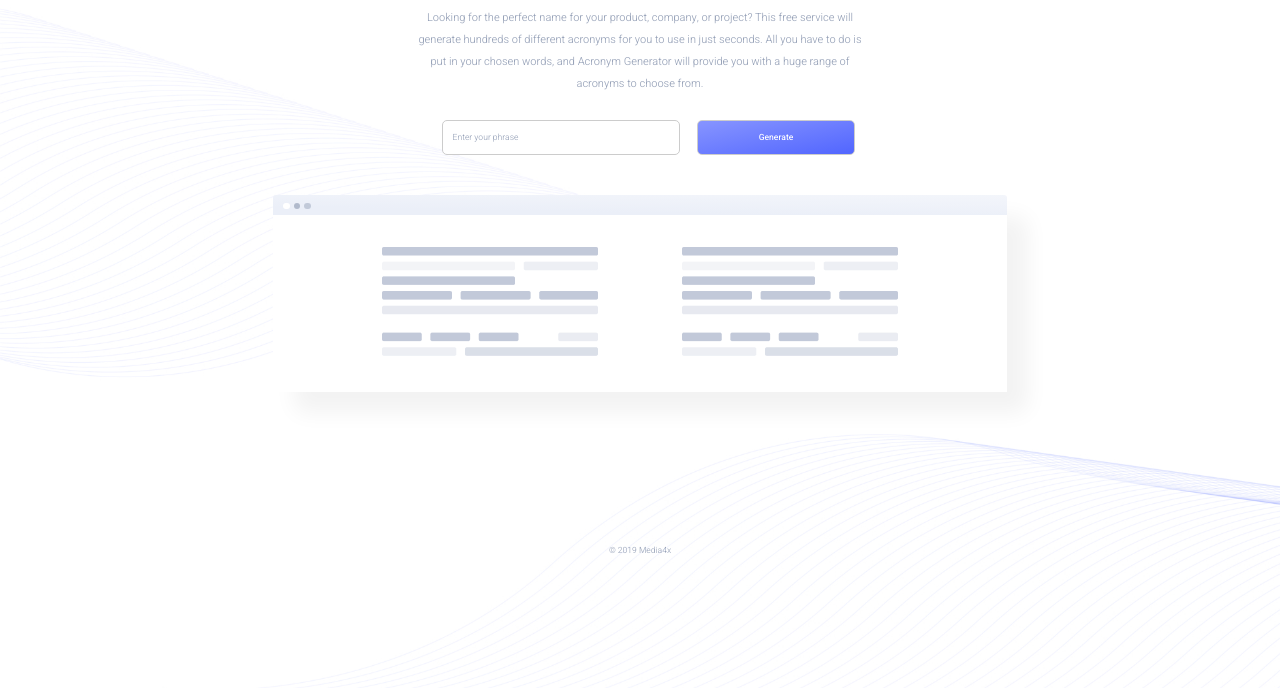
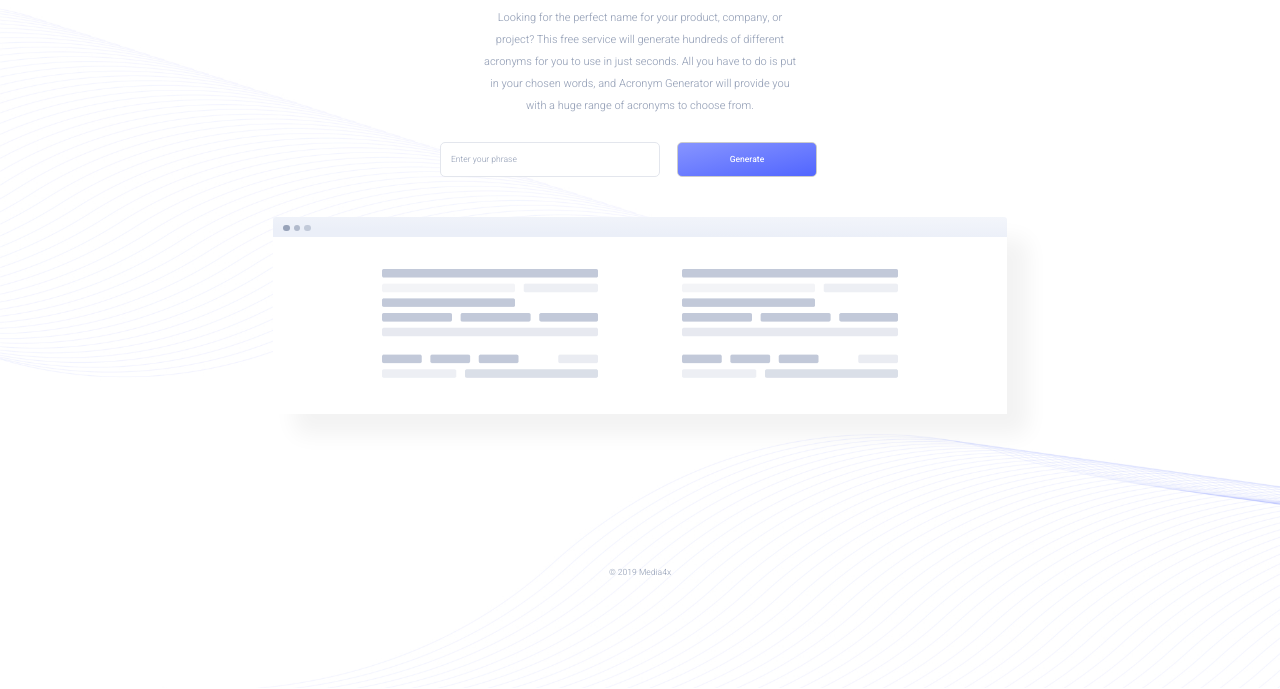
Before and after one commit to jedai037/Acronym-Generator, a plain HTML site: page index.html in a window 1280 px wide. Shown: the part 111-800 px from the top of the page. Drawn offline with Linux system fonts and the light colour scheme.

Commit message:
Подправлена мобильная версия

```diff
--- a/css/style.sass
+++ b/css/style.sass
@@ -45,25 +45,25 @@ header
     font-size: 11.0046px
     line-height: 22px
     color: #98A3B9
-    max-width: 457.3px
+    max-width: 320px
 .buttons
     margin-top: 25px
-    max-width: 396.87px
+    max-width: 320px
     white-space: nowrap
     &-input
-        width: 60%
+        width: 55%
         font-weight: 300
         font-size: 8.55914px
         line-height: 13px
         color: #98A3B9
         padding: 10px
-        border: 1px solid #ccc
+        border: 1px solid #E3E6ED
         border-radius: 5px
     &-button
         margin-left: 13px
         border: 1px solid #ccc
         border-radius: 5px
-        width: 40%
+        width: 35%
         cursor: pointer
         background: linear-gradient(168.1deg, #8492FF 5.53%, #5468FF 94.81%)
         font-weight: 500
@@ -94,13 +94,13 @@ header
             margin-right: 2.5px
             width: 25.07px
             height: 6.73px
-            &-white
+            &-dark
                 display: inline-block
                 margin-left: 10px
                 width: 6.73px
                 height: 6.73px
                 border-radius: 50%
-                background-color: #ffffff
+                background-color: #98A3B9
             &-middle
                 display: inline-block
                 width: 6.73px
@@ -127,7 +127,7 @@ header
             justify-content: center
             margin: 20% 0 20% 0
         &__active
-            margin-left: 10%
+            padding-left: 10%
             margin-top: 10%
             padding-bottom: 5%
             min-width: 320px
@@ -159,6 +159,8 @@ header
 
 
 @media (min-width: 1220px)
+    .buttons
+        max-width: 400px
     .main
         max-width: 734px
         width: 100%
--- a/index.html
+++ b/index.html
@@ -10,7 +10,6 @@
 </head>
 <body>
     <header>
-        <section>
         <div class="container">
             <div  class="sup-title">Generate your ideas</div>
             <div class="title">
@@ -18,7 +17,6 @@
                 ACRONYM <b>GENERATOR</b>
             </div>
         </div>
-        </section>
     </header>
     <section>
         <div class="container">
@@ -37,7 +35,7 @@
         <div class="container">
             <div class="main">
                 <div class="main-header">
-                    <div class="main-header-dots-white"></div>
+                    <div class="main-header-dots-dark"></div>
                     <div class="main-header-dots-middle"></div>
                     <div class="main-header-dots-light"></div>
                 </div>
```
Also changed, not shown: css/style.css, css/style.min.css. Lines whose indentation alone changed are shown as unchanged.
